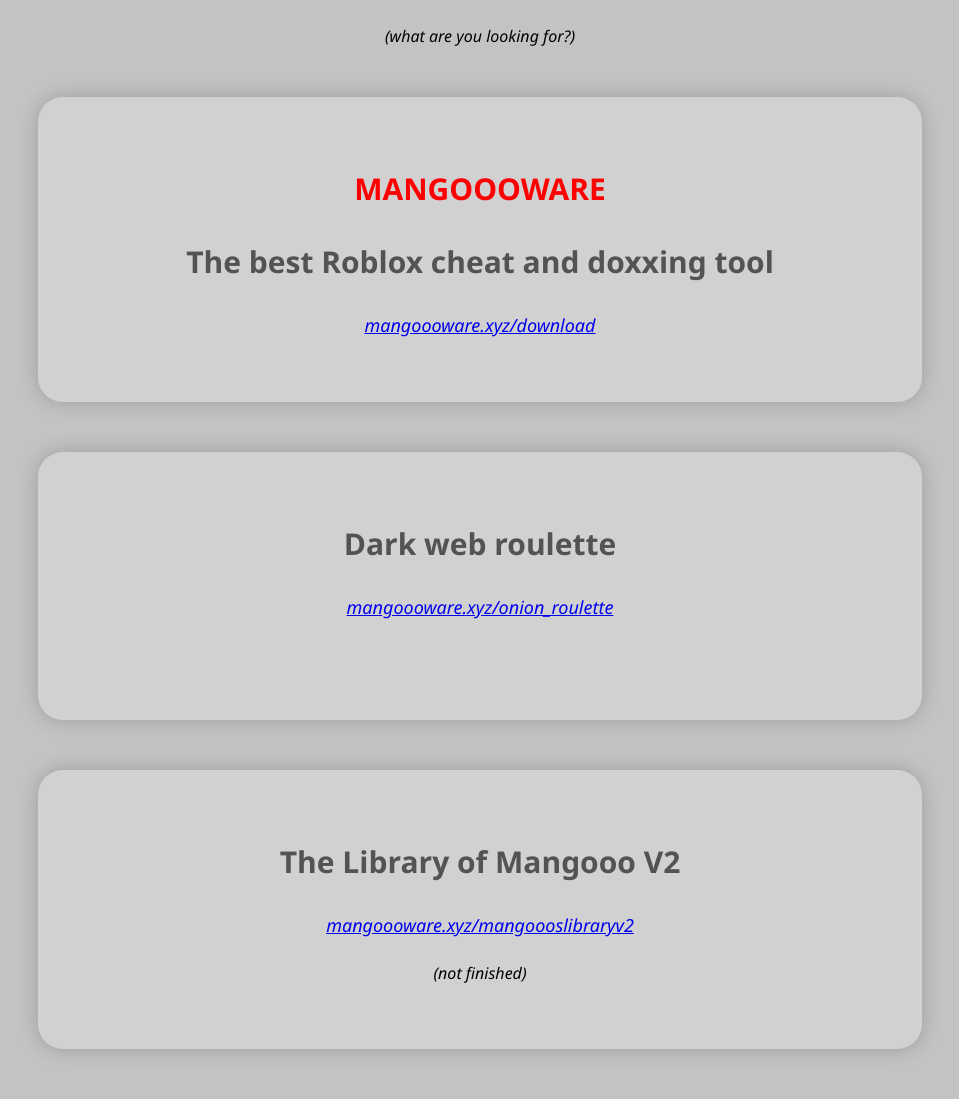
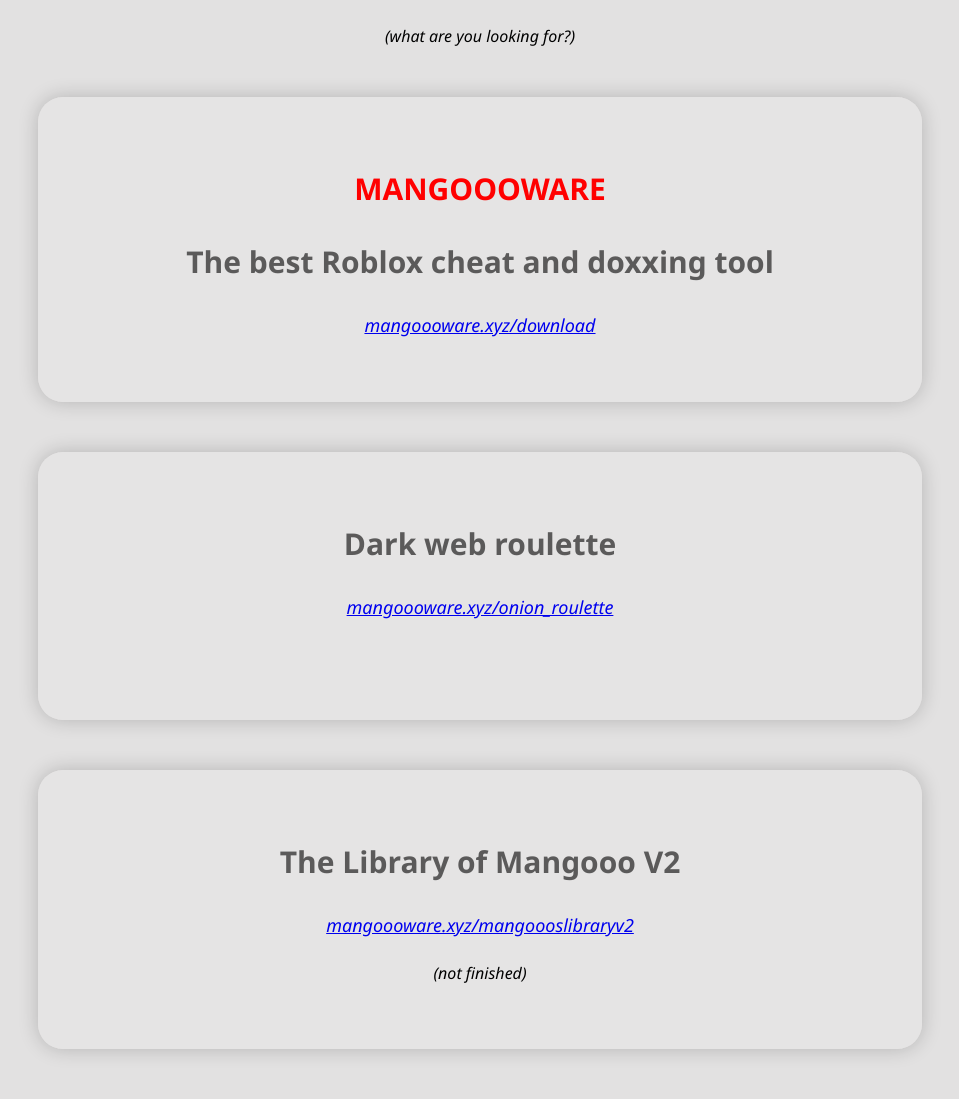
Before and after one commit to mangoooware/mangoooware, a PHP site: page / in a window 1280 px wide. Shown: the whole page, without its empty margins (160-1119 px from the left). Run offline with PHP 8.4, Linux system fonts and the light colour scheme.

Commit message:
MASSIVE UPDATE

```diff
--- a/style.css
+++ b/style.css
@@ -1,5 +1,5 @@
 body {
-  background-color: #c4c2c2;
+  background-color: #e2e1e1;
 }
 .mainpagetext {
   font-family: 'Segoe UI', Tahoma, Geneva, Verdana, sans-serif;
@@ -55,11 +55,11 @@
     margin-right: 15%;
     min-width: 300px;
     padding: 40px;
-    background-color: rgba(211, 211, 211, 0.9); /* white with slight transparency */
+    background-color: rgba(230, 229, 229, 0.9); /* white with slight transparency */
     border-radius: 25px;
     box-shadow: 0 0 20px rgba(0,0,0,0.2);
 }
 
 .outline:hover {
-  background-color: rgb(173, 173, 173);
+  background-color: rgb(190, 190, 190);
 }
```
